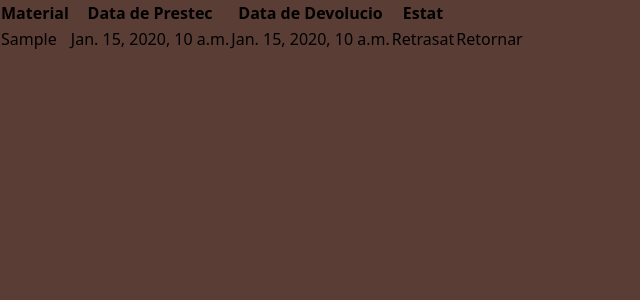
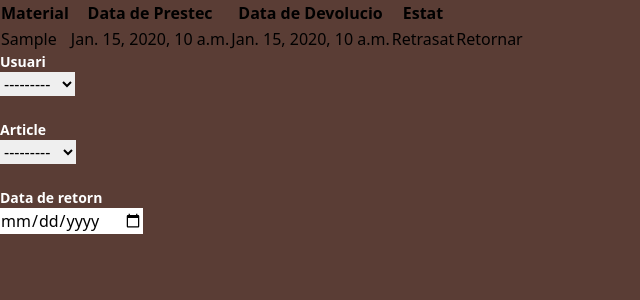
Before and after one commit to AlejandroSoPa/bibliotecaPA, a Django app: page /list_loan/ in a window 1280 px wide. Shown: the part 46-346 px from the top of the page, without its empty margins (0-640 px from the left). Run offline with Django 5.2, Linux system fonts and the light colour scheme; a user stored in the database is signed in; tables that the repository leaves empty hold one stand-in row (values such as "Sample post"); style sheets or scripts are compiled from the project's sources.

Commit message:
listar prestamos

```diff
--- a/bibliotecaPa/biblioteca/forms.py
+++ b/bibliotecaPa/biblioteca/forms.py
@@ -1,6 +1,6 @@
 from django import forms
 from django.contrib.auth.forms import UserChangeForm
-from .models import Usuari, Centre
+from .models import Usuari, Centre, Prestec
 from django.forms.widgets import DateInput
 
 class PasswordResetForm(forms.Form):
@@ -62,3 +62,16 @@
 
         if centro:
             self.fields['centre'].initial = centro
+
+class CustomCreatePrestec(forms.ModelForm):
+    class Meta:
+        model = Prestec
+        fields = ('usuari', 'article', 'data_retorn')
+
+    def __init__(self, *args, **kwargs):
+        super().__init__(*args, **kwargs)
+        self.fields['usuari'].label = 'Usuari'
+        self.fields['article'].label = 'Article'
+        self.fields['data_retorn'].label = 'Data de retorn'
+
+        self.fields['data_retorn'].widget = DateInput(attrs={'type': 'date'})
--- a/bibliotecaPa/biblioteca/models.py
+++ b/bibliotecaPa/biblioteca/models.py
@@ -25,6 +25,9 @@
     imatge = models.ImageField(upload_to='imatges_cataleg', default='default.jpg', null=True, blank=True)
     ejemplares = models.IntegerField(default=0)
     disponibilidad = models.BooleanField(default=True)
+
+    def __str__(self):
+        return self.titol
 
 class Llibre(Article):
     CDU = models.CharField(max_length=100)
@@ -74,7 +77,7 @@
 class Prestec(models.Model):
     usuari = models.ForeignKey(Usuari, on_delete=models.CASCADE)
     article = models.ForeignKey(Article, on_delete=models.CASCADE)
-    data_préstec = models.DateTimeField(auto_now_add=True)
+    data_préstec = models.DateTimeField()
     data_retorn = models.DateTimeField(null=True, blank=True)
     estat = models.BooleanField(default=False)
 
--- a/bibliotecaPa/biblioteca/templates/list_loan.html
+++ b/bibliotecaPa/biblioteca/templates/list_loan.html
@@ -59,6 +59,31 @@
                 </tbody>
             </table>
         </div>
+
+        <div>
+            <form method="post" action="">
+                {% for field in form %}
+                <p class="mb-4">
+                    <label class="block text-textWhite text-sm font-bold mb-2" for="{{ field.id_for_label }}">
+                        {{ field.label }}
+                    </label>
+                    {{ field }}
+                    <br><br>
+                    {% for error in field.errors %}
+                <p class="text-textWhite text-xs italic">
+                    {% if error %}
+                    <script>
+                        createNotification("error", "{{ error }}");
+                    </script>
+                    {% endif %}
+                </p>
+                {% endfor %}
+                </p>
+                {% endfor %}
+            </form>
+        </div>
+
+
     </body>
 
 </html>
--- a/bibliotecaPa/biblioteca/views.py
+++ b/bibliotecaPa/biblioteca/views.py
@@ -287,10 +287,18 @@
     return render(request, 'import_users.html', {'form': form, 'feedback_messages': feedback_messages, **data})
 
 def list_loan(request):
-    prestecs = Prestec.objects.filter(usuari=request.user)
+    prestecs = Prestec.objects.filter(usuari__centre=request.user.centre)
     now = timezone.now()
 
     for prestec in prestecs:
         prestec.retrasado = now > prestec.data_retorn
 
-    return render(request, 'list_loan.html', {'prestecs': prestecs})
+    if request.method == 'POST':
+        form = CustomCreatePrestec(request.POST)
+        if form.is_valid():
+            form.save()
+            return redirect('list_loan')
+    else:
+        form = CustomCreatePrestec()
+
+    return render(request, 'list_loan.html', {'prestecs': prestecs, 'form': form})
```
Also changed, not shown: bibliotecaPa/biblioteca/migrations/0004_alter_prestec_data_préstec.py (added). Lines whose indentation alone changed are shown as unchanged.
